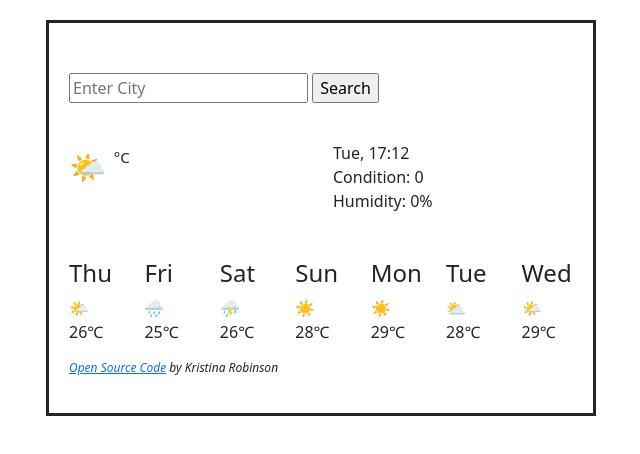
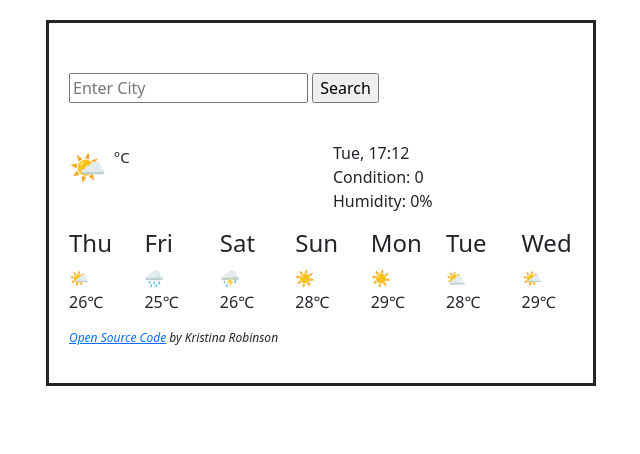
Before and after one commit to Kristinaukvr/my-weather-app, a website built with Parcel: page index.html in a window 1280 px wide. Shown: the whole page, without its empty margins (319-959 px from the left). Built offline with nearby package versions, Linux system fonts and the light colour scheme; no server answers.

Commit message:
Updated structure of <class = "current-day-data">

```diff
--- a/index.html
+++ b/index.html
@@ -28,7 +28,7 @@
 					</span></div>
         <div class="col-6">
           <h2 id="city"></h2>
-          <ul class="currentDaydata">
+          <ul class="current-day-data">
             <li id="date-time">Thursday 2:00 PM </li>
             <li>Condition: <span id="weather-condition">0</span></li>
             <li>Humidity: <span id="humidity">0</span>%</li>
--- a/src/styles.css
+++ b/src/styles.css
@@ -1,13 +1,11 @@
-.currentDaydata {
+.current-day-data {
   list-style-type: none;
   padding: 0;
 }
 .cityForm {
   padding: 30px 0 30px 0;
 }
-.currentDaydata {
-  padding: 0 0 30px 0;
-}
+
 .weather-app {
   border: solid;
   border-width: medium;
```
